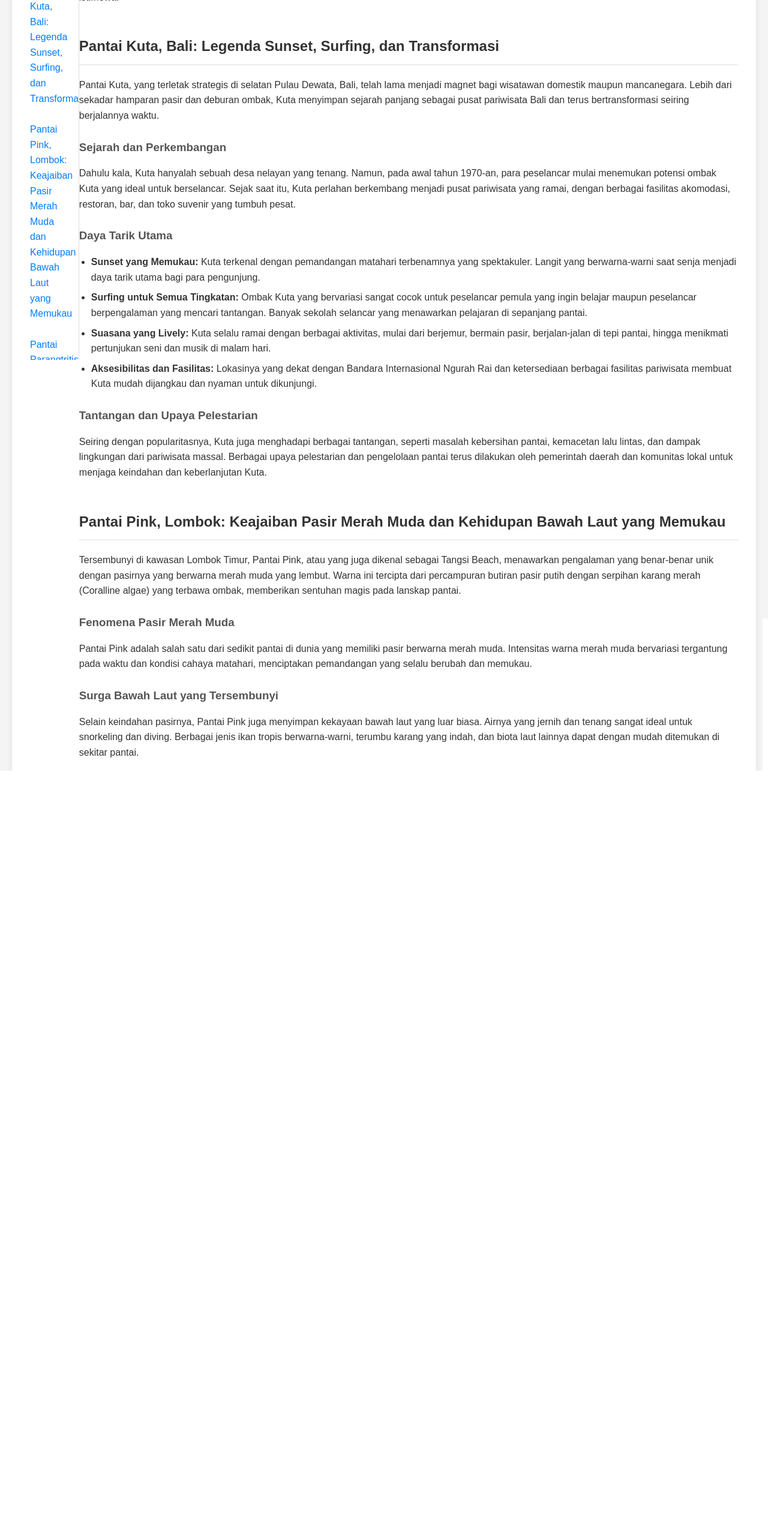
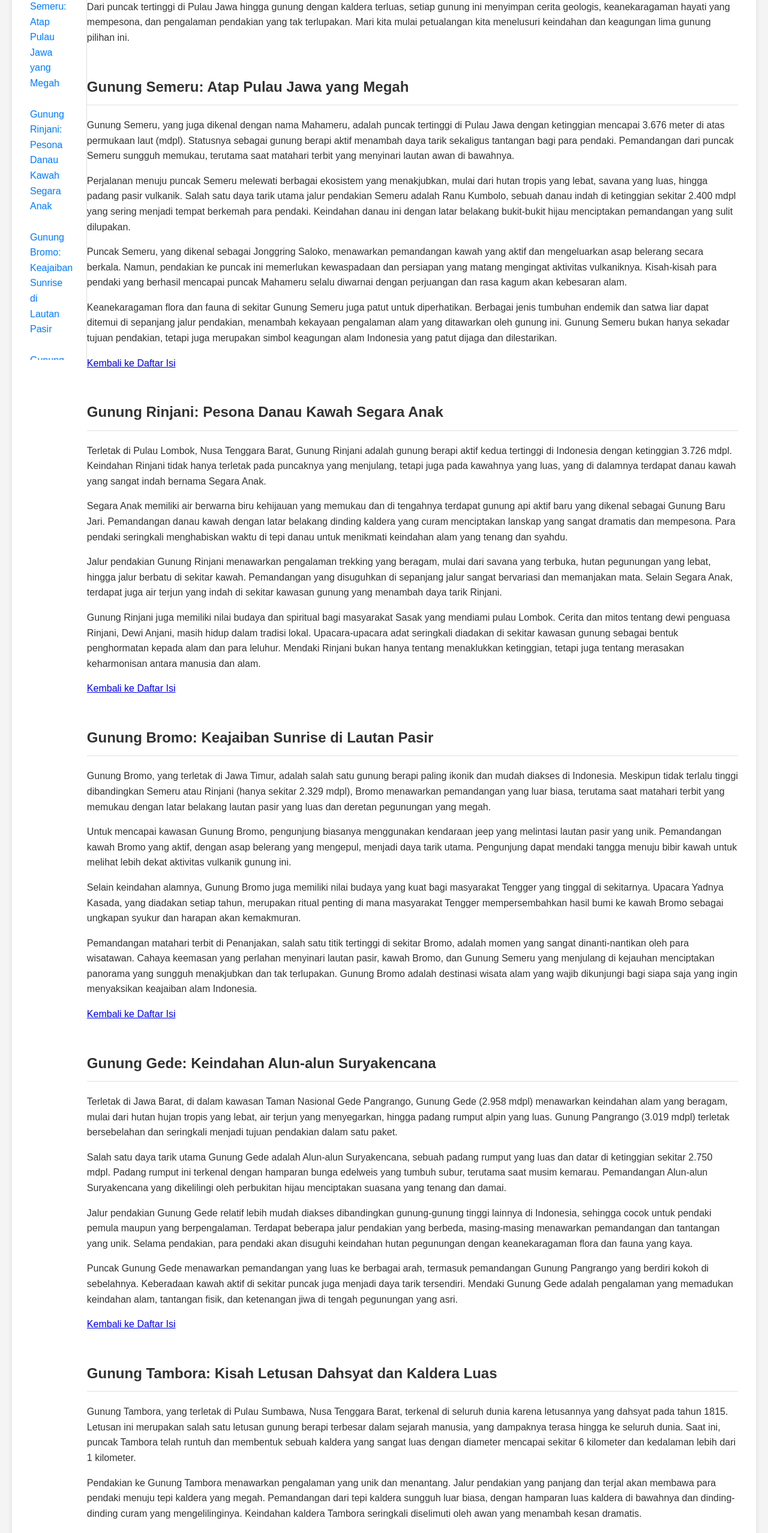
Before and after one commit to bintangahmad15/tugas3, a plain HTML site: page index.html in a window 1280 px wide. Shown: the part 240-2796 px from the top of the page at 60% size. Drawn offline with Linux system fonts and the light colour scheme.

Commit message:
Update index.html

```diff
--- a/index.html
+++ b/index.html
@@ -3,7 +3,7 @@
 <head>
     <meta charset="UTF-8">
     <meta name="viewport" content="width=device-width, initial-scale=1.0">
-    <title>Menjelajahi Lebih Dalam: Lima Pantai Eksotis di Indonesia</title>
+    <title>Menjelajahi Keindahan 5 Puncak Gunung di Indonesia</title>
     <link rel="stylesheet" href="style.css">
 </head>
 <body>
@@ -12,109 +12,69 @@
             <h2>Daftar Isi</h2>
             <ul class="outline">
                 <li><a href="#pendahuluan">Pendahuluan</a></li>
-                <li><a href="#pantai-kuta-bali">Pantai Kuta, Bali: Legenda Sunset, Surfing, dan Transformasi</a></li>
-                <li><a href="#pantai-pink-lombok">Pantai Pink, Lombok: Keajaiban Pasir Merah Muda dan Kehidupan Bawah Laut yang Memukau</a></li>
-                <li><a href="#pantai-parangtritis-yogyakarta">Pantai Parangtritis, Yogyakarta: Mistis, Ombak Selatan yang Perkasa, dan Budaya Lokal</a></li>
-                <li><a href="#raja-ampat-papua">Raja Ampat, Papua: Labirin Pulau Karst, Surga Bawah Laut, dan Keanekaragaman Hayati yang Tak Tertandingi</a></li>
-                <li><a href="#kepulauan-derawan-kaltim">Kepulauan Derawan, Kalimantan Timur: Rumah Penyu Raksasa, Manta Ray, dan Ubur-Ubur Langka</a></li>
-                <li><a href="#kesimpulan">Kesimpulan</a></li>
+                <li><a href="#gunung-semeru">Gunung Semeru: Atap Pulau Jawa yang Megah</a></li>
+                <li><a href="#gunung-rinjani">Gunung Rinjani: Pesona Danau Kawah Segara Anak</a></li>
+                <li><a href="#gunung-bromo">Gunung Bromo: Keajaiban Sunrise di Lautan Pasir</a></li>
+                <li><a href="#gunung-gede">Gunung Gede: Keindahan Alun-alun Suryakencana</a></li>
+                <li><a href="#gunung-tambora">Gunung Tambora: Kisah Letusan Dahsyat dan Kaldera Luas</a></li>
+                <li><a href="#penutup">Penutup</a></li>
             </ul>
         </aside>
         <main class="article">
             <section id="pendahuluan">
-                <h1>Menjelajahi Lebih Dalam: Lima Pantai Eksotis di Indonesia</h1>
-                <p>Indonesia, dengan ribuan pulau yang membentang dari Sabang hingga Merauke, adalah gudangnya keindahan alam yang luar biasa, termasuk deretan pantai-pantai eksotis yang memukau. Setiap pantai memiliki karakteristik unik, mulai dari pasir putih yang lembut, tebing karang yang menjulang, hingga kekayaan bawah laut yang menakjubkan. Artikel ini akan membawa Anda dalam perjalanan virtual untuk menjelajahi lima pantai ikonik Indonesia, menggali lebih dalam tentang daya tarik alam, budaya, aktivitas yang ditawarkan, serta informasi menarik lainnya yang membuat pantai-pantai ini begitu istimewa.</p>
+                <h2>Pendahuluan</h2>
+                <p>Indonesia, negeri kepulauan yang kaya akan keindahan alam, menyimpan sejuta pesona yang tak pernah habis untuk dieksplorasi. Di antara bentang alamnya yang memukau, berdiri kokoh deretan gunung-gunung yang menjulang tinggi, menantang para petualang dan memanjakan mata dengan panorama yang luar biasa. Artikel ini akan mengajak Anda dalam perjalanan virtual untuk mengenal lebih dekat lima puncak gunung ikonik di Indonesia, masing-masing dengan keunikan dan daya tariknya tersendiri.</p>
+                <p>Dari puncak tertinggi di Pulau Jawa hingga gunung dengan kaldera terluas, setiap gunung ini menyimpan cerita geologis, keanekaragaman hayati yang mempesona, dan pengalaman pendakian yang tak terlupakan. Mari kita mulai petualangan kita menelusuri keindahan dan keagungan lima gunung pilihan ini.</p>
             </section>
 
-            <section id="pantai-kuta-bali">
-                <h2>Pantai Kuta, Bali: Legenda Sunset, Surfing, dan Transformasi</h2>
-                <p>Pantai Kuta, yang terletak strategis di selatan Pulau Dewata, Bali, telah lama menjadi magnet bagi wisatawan domestik maupun mancanegara. Lebih dari sekadar hamparan pasir dan deburan ombak, Kuta menyimpan sejarah panjang sebagai pusat pariwisata Bali dan terus bertransformasi seiring berjalannya waktu.</p>
-                <h3>Sejarah dan Perkembangan</h3>
-                <p>Dahulu kala, Kuta hanyalah sebuah desa nelayan yang tenang. Namun, pada awal tahun 1970-an, para peselancar mulai menemukan potensi ombak Kuta yang ideal untuk berselancar. Sejak saat itu, Kuta perlahan berkembang menjadi pusat pariwisata yang ramai, dengan berbagai fasilitas akomodasi, restoran, bar, dan toko suvenir yang tumbuh pesat.</p>
-                <h3>Daya Tarik Utama</h3>
-                <ul>
-                    <li><strong>Sunset yang Memukau:</strong> Kuta terkenal dengan pemandangan matahari terbenamnya yang spektakuler. Langit yang berwarna-warni saat senja menjadi daya tarik utama bagi para pengunjung.</li>
-                    <li><strong>Surfing untuk Semua Tingkatan:</strong> Ombak Kuta yang bervariasi sangat cocok untuk peselancar pemula yang ingin belajar maupun peselancar berpengalaman yang mencari tantangan. Banyak sekolah selancar yang menawarkan pelajaran di sepanjang pantai.</li>
-                    <li><strong>Suasana yang Lively:</strong> Kuta selalu ramai dengan berbagai aktivitas, mulai dari berjemur, bermain pasir, berjalan-jalan di tepi pantai, hingga menikmati pertunjukan seni dan musik di malam hari.</li>
-                    <li><strong>Aksesibilitas dan Fasilitas:</strong> Lokasinya yang dekat dengan Bandara Internasional Ngurah Rai dan ketersediaan berbagai fasilitas pariwisata membuat Kuta mudah dijangkau dan nyaman untuk dikunjungi.</li>
-                </ul>
-                <h3>Tantangan dan Upaya Pelestarian</h3>
-                <p>Seiring dengan popularitasnya, Kuta juga menghadapi berbagai tantangan, seperti masalah kebersihan pantai, kemacetan lalu lintas, dan dampak lingkungan dari pariwisata massal. Berbagai upaya pelestarian dan pengelolaan pantai terus dilakukan oleh pemerintah daerah dan komunitas lokal untuk menjaga keindahan dan keberlanjutan Kuta.</p>
+            <section id="gunung-semeru">
+                <h2>Gunung Semeru: Atap Pulau Jawa yang Megah</h2>
+                <p>Gunung Semeru, yang juga dikenal dengan nama Mahameru, adalah puncak tertinggi di Pulau Jawa dengan ketinggian mencapai 3.676 meter di atas permukaan laut (mdpl). Statusnya sebagai gunung berapi aktif menambah daya tarik sekaligus tantangan bagi para pendaki. Pemandangan dari puncak Semeru sungguh memukau, terutama saat matahari terbit yang menyinari lautan awan di bawahnya.</p>
+                <p>Perjalanan menuju puncak Semeru melewati berbagai ekosistem yang menakjubkan, mulai dari hutan tropis yang lebat, savana yang luas, hingga padang pasir vulkanik. Salah satu daya tarik utama jalur pendakian Semeru adalah Ranu Kumbolo, sebuah danau indah di ketinggian sekitar 2.400 mdpl yang sering menjadi tempat berkemah para pendaki. Keindahan danau ini dengan latar belakang bukit-bukit hijau menciptakan pemandangan yang sulit dilupakan.</p>
+                <p>Puncak Semeru, yang dikenal sebagai Jonggring Saloko, menawarkan pemandangan kawah yang aktif dan mengeluarkan asap belerang secara berkala. Namun, pendakian ke puncak ini memerlukan kewaspadaan dan persiapan yang matang mengingat aktivitas vulkaniknya. Kisah-kisah para pendaki yang berhasil mencapai puncak Mahameru selalu diwarnai dengan perjuangan dan rasa kagum akan kebesaran alam.</p>
+                <p>Keanekaragaman flora dan fauna di sekitar Gunung Semeru juga patut untuk diperhatikan. Berbagai jenis tumbuhan endemik dan satwa liar dapat ditemui di sepanjang jalur pendakian, menambah kekayaan pengalaman alam yang ditawarkan oleh gunung ini. Gunung Semeru bukan hanya sekadar tujuan pendakian, tetapi juga merupakan simbol keagungan alam Indonesia yang patut dijaga dan dilestarikan.</p>
+                <p><a href="#daftar-isi" class="back-to-top">Kembali ke Daftar Isi</a></p>
             </section>
 
-            <section id="pantai-pink-lombok">
-                <h2>Pantai Pink, Lombok: Keajaiban Pasir Merah Muda dan Kehidupan Bawah Laut yang Memukau</h2>
-                <p>Tersembunyi di kawasan Lombok Timur, Pantai Pink, atau yang juga dikenal sebagai Tangsi Beach, menawarkan pengalaman yang benar-benar unik dengan pasirnya yang berwarna merah muda yang lembut. Warna ini tercipta dari percampuran butiran pasir putih dengan serpihan karang merah (Coralline algae) yang terbawa ombak, memberikan sentuhan magis pada lanskap pantai.</p>
-                <h3>Fenomena Pasir Merah Muda</h3>
-                <p>Pantai Pink adalah salah satu dari sedikit pantai di dunia yang memiliki pasir berwarna merah muda. Intensitas warna merah muda bervariasi tergantung pada waktu dan kondisi cahaya matahari, menciptakan pemandangan yang selalu berubah dan memukau.</p>
-                <h3>Surga Bawah Laut yang Tersembunyi</h3>
-                <p>Selain keindahan pasirnya, Pantai Pink juga menyimpan kekayaan bawah laut yang luar biasa. Airnya yang jernih dan tenang sangat ideal untuk snorkeling dan diving. Berbagai jenis ikan tropis berwarna-warni, terumbu karang yang indah, dan biota laut lainnya dapat dengan mudah ditemukan di sekitar pantai.</p>
-                <h3>Aktivitas dan Tips Berkunjung</h3>
-                <ul>
-                    <li><strong>Snorkeling dan Diving:</strong> Jangan lewatkan kesempatan untuk menjelajahi keindahan bawah laut Pantai Pink. Sewa peralatan snorkeling atau diving dari penyedia lokal.</li>
-                    <li><strong>Bersantai di Tepi Pantai:</strong> Nikmati keunikan pasir merah muda sambil berjemur atau sekadar bersantai di bawah payung pantai.</li>
-                    <li><strong>Mengunjungi Bukit di Sekitar Pantai:</strong> Dapatkan pemandangan yang lebih luas dari Pantai Pink dan sekitarnya dengan mendaki bukit-bukit kecil di sekitar pantai.</li>
-                    <li><strong>Waktu Terbaik Berkunjung:</strong> Waktu terbaik untuk mengunjungi Pantai Pink adalah saat cuaca cerah, biasanya antara bulan April hingga Oktober.</li>
-                </ul>
+            <section id="gunung-rinjani">
+                <h2>Gunung Rinjani: Pesona Danau Kawah Segara Anak</h2>
+                <p>Terletak di Pulau Lombok, Nusa Tenggara Barat, Gunung Rinjani adalah gunung berapi aktif kedua tertinggi di Indonesia dengan ketinggian 3.726 mdpl. Keindahan Rinjani tidak hanya terletak pada puncaknya yang menjulang, tetapi juga pada kawahnya yang luas, yang di dalamnya terdapat danau kawah yang sangat indah bernama Segara Anak.</p>
+                <p>Segara Anak memiliki air berwarna biru kehijauan yang memukau dan di tengahnya terdapat gunung api aktif baru yang dikenal sebagai Gunung Baru Jari. Pemandangan danau kawah dengan latar belakang dinding kaldera yang curam menciptakan lanskap yang sangat dramatis dan mempesona. Para pendaki seringkali menghabiskan waktu di tepi danau untuk menikmati keindahan alam yang tenang dan syahdu.</p>
+                <p>Jalur pendakian Gunung Rinjani menawarkan pengalaman trekking yang beragam, mulai dari savana yang terbuka, hutan pegunungan yang lebat, hingga jalur berbatu di sekitar kawah. Pemandangan yang disuguhkan di sepanjang jalur sangat bervariasi dan memanjakan mata. Selain Segara Anak, terdapat juga air terjun yang indah di sekitar kawasan gunung yang menambah daya tarik Rinjani.</p>
+                <p>Gunung Rinjani juga memiliki nilai budaya dan spiritual bagi masyarakat Sasak yang mendiami pulau Lombok. Cerita dan mitos tentang dewi penguasa Rinjani, Dewi Anjani, masih hidup dalam tradisi lokal. Upacara-upacara adat seringkali diadakan di sekitar kawasan gunung sebagai bentuk penghormatan kepada alam dan para leluhur. Mendaki Rinjani bukan hanya tentang menaklukkan ketinggian, tetapi juga tentang merasakan keharmonisan antara manusia dan alam.</p>
+                <p><a href="#daftar-isi" class="back-to-top">Kembali ke Daftar Isi</a></p>
             </section>
 
-            <section id="pantai-parangtritis-yogyakarta">
-                <h2>Pantai Parangtritis, Yogyakarta: Mistis, Ombak Selatan yang Perkasa, dan Budaya Lokal</h2>
-                <p>Pantai Parangtritis, yang terletak sekitar 27 kilometer di selatan Kota Yogyakarta, bukan hanya terkenal dengan keindahan alamnya tetapi juga dengan aura mistis dan legenda yang melekat padanya. Ombak Samudra Hindia yang besar dan pemandangan senja yang dramatis menjadi daya tarik utama pantai ini.</p>
-                <h3>Legenda Ratu Kidul</h3>
-                <p>Bagi masyarakat Jawa, terutama Yogyakarta, Pantai Parangtritis diyakini sebagai gerbang kerajaan mistis Ratu Kidul, penguasa Laut Selatan. Berbagai mitos dan larangan terkait pantai ini masih dipercaya hingga kini, menambah daya tarik spiritual dan budaya bagi para pengunjung.</p>
-                <h3>Keindahan Alam yang Menantang</h3>
-                <ul>
-                    <li><strong>Ombak yang Perkasa:</strong> Ombak di Pantai Parangtritis terkenal besar dan kuat, menjadikannya daya tarik bagi para peselancar yang berpengalaman namun juga berbahaya bagi perenang biasa.</li>
-                    <li><strong>Gurun Pasir Parangkusumo:</strong> Tidak jauh dari Pantai Parangtritis, terdapat gumuk pasir yang luas menyerupai gurun kecil. Pengunjung dapat menyewa ATV atau menaiki bendi untuk menjelajahi area ini.</li>
-                    <li><strong>Pemandangan Senja yang Romantis:</strong> Sunset di Parangtritis seringkali dianggap sebagai salah satu yang terindah di Jawa. Langit yang berwarna jingga dan siluet ombak menciptakan suasana yang romantis.</li>
-                    <li><strong>Tebing Karang dan Goa:</strong> Di sekitar pantai terdapat tebing-tebing karang yang eksotis dan beberapa goa yang konon memiliki cerita mistis.</li>
-                </ul>
-                <h3>Interaksi dengan Budaya Lokal</h3>
-                <p>Mengunjungi Parangtritis juga memberikan kesempatan untuk berinteraksi dengan budaya lokal. Anda dapat melihat tradisi dan kepercayaan masyarakat setempat terkait pantai ini, serta menikmati kuliner khas Yogyakarta yang dijajakan di sekitar pantai.</p>
+            <section id="gunung-bromo">
+                <h2>Gunung Bromo: Keajaiban Sunrise di Lautan Pasir</h2>
+                <p>Gunung Bromo, yang terletak di Jawa Timur, adalah salah satu gunung berapi paling ikonik dan mudah diakses di Indonesia. Meskipun tidak terlalu tinggi dibandingkan Semeru atau Rinjani (hanya sekitar 2.329 mdpl), Bromo menawarkan pemandangan yang luar biasa, terutama saat matahari terbit yang memukau dengan latar belakang lautan pasir yang luas dan deretan pegunungan yang megah.</p>
+                <p>Untuk mencapai kawasan Gunung Bromo, pengunjung biasanya menggunakan kendaraan jeep yang melintasi lautan pasir yang unik. Pemandangan kawah Bromo yang aktif, dengan asap belerang yang mengepul, menjadi daya tarik utama. Pengunjung dapat mendaki tangga menuju bibir kawah untuk melihat lebih dekat aktivitas vulkanik gunung ini.</p>
+                <p>Selain keindahan alamnya, Gunung Bromo juga memiliki nilai budaya yang kuat bagi masyarakat Tengger yang tinggal di sekitarnya. Upacara Yadnya Kasada, yang diadakan setiap tahun, merupakan ritual penting di mana masyarakat Tengger mempersembahkan hasil bumi ke kawah Bromo sebagai ungkapan syukur dan harapan akan kemakmuran.</p>
+                <p>Pemandangan matahari terbit di Penanjakan, salah satu titik tertinggi di sekitar Bromo, adalah momen yang sangat dinanti-nantikan oleh para wisatawan. Cahaya keemasan yang perlahan menyinari lautan pasir, kawah Bromo, dan Gunung Semeru yang menjulang di kejauhan menciptakan panorama yang sungguh menakjubkan dan tak terlupakan. Gunung Bromo adalah destinasi wisata alam yang wajib dikunjungi bagi siapa saja yang ingin menyaksikan keajaiban alam Indonesia.</p>
+                <p><a href="#daftar-isi" class="back-to-top">Kembali ke Daftar Isi</a></p>
             </section>
 
-            <section id="raja-ampat-papua">
-                <h2>Raja Ampat, Papua: Labirin Pulau Karst, Surga Bawah Laut, dan Keanekaragaman Hayati yang Tak Tertandingi</h2>
-                <p>Raja Ampat, yang secara harfiah berarti "Empat Raja," adalah sebuah kepulauan yang menakjubkan di ujung barat laut Semenanjung Kepala Burung Papua. Terdiri dari lebih dari 1.500 pulau kecil, caye, dan beting, Raja Ampat diakui sebagai salah satu pusat keanekaragaman hayati laut terkaya di dunia.</p>
-                <h3>Keajaiban Bawah Laut</h3>
-                <ul>
-                    <li><strong>Ribuan Spesies Laut:</strong> Perairan Raja Ampat adalah rumah bagi lebih dari 1.500 spesies ikan, 700 jenis moluska, dan 537 jenis karang. Keanekaragaman ini menjadikannya surga bagi para penyelam dan penggemar snorkeling.</li>
-                    <li><strong>Spot Diving dan Snorkeling Kelas Dunia:</strong> Beberapa spot diving dan snorkeling paling terkenal di Raja Ampat antara lain Piaynemo, Wayag, Cape Kri, dan Blue Magic. Setiap lokasi menawarkan pengalaman yang unik dengan pemandangan bawah laut yang spektakuler.</li>
-                    <li><strong>Arus Laut yang Kaya Nutrisi:</strong> Arus laut yang kuat di Raja Ampat membawa nutrisi yang mendukung pertumbuhan terumbu karang dan kehidupan laut yang melimpah.</li>
-                </ul>
-                <h3>Lanskap Pulau Karst yang Memukau</h3>
-                <ul>
-                    <li><strong>Gugusan Pulau yang Ikonik:</strong> Pemandangan gugusan pulau-pulau karst yang menjulang di tengah laut biru, terutama di kawasan Wayag dan Piaynemo, telah menjadi ikon Raja Ampat yang mendunia.</li>
-                    <li><strong>Puncak Pandang yang Menakjubkan:</strong> Mendaki puncak-puncak pulau di Wayag dan Piaynemo akan memberikan Anda panorama 360 derajat yang tak terlupakan dari labirin pulau-pulau karst.</li>
-                </ul>
-                <h3>Konservasi dan Keberlanjutan</h3>
-                <p>Mengingat kekayaan alamnya yang luar biasa, upaya konservasi dan pariwisata berkelanjutan menjadi sangat penting di Raja Ampat. Berbagai organisasi dan pemerintah daerah bekerja sama untuk melindungi ekosistem yang rapuh ini dari ancaman kerusakan lingkungan.</p>
+            <section id="gunung-gede">
+                <h2>Gunung Gede: Keindahan Alun-alun Suryakencana</h2>
+                <p>Terletak di Jawa Barat, di dalam kawasan Taman Nasional Gede Pangrango, Gunung Gede (2.958 mdpl) menawarkan keindahan alam yang beragam, mulai dari hutan hujan tropis yang lebat, air terjun yang menyegarkan, hingga padang rumput alpin yang luas. Gunung Pangrango (3.019 mdpl) terletak bersebelahan dan seringkali menjadi tujuan pendakian dalam satu paket.</p>
+                <p>Salah satu daya tarik utama Gunung Gede adalah Alun-alun Suryakencana, sebuah padang rumput yang luas dan datar di ketinggian sekitar 2.750 mdpl. Padang rumput ini terkenal dengan hamparan bunga edelweis yang tumbuh subur, terutama saat musim kemarau. Pemandangan Alun-alun Suryakencana yang dikelilingi oleh perbukitan hijau menciptakan suasana yang tenang dan damai.</p>
+                <p>Jalur pendakian Gunung Gede relatif lebih mudah diakses dibandingkan gunung-gunung tinggi lainnya di Indonesia, sehingga cocok untuk pendaki pemula maupun yang berpengalaman. Terdapat beberapa jalur pendakian yang berbeda, masing-masing menawarkan pemandangan dan tantangan yang unik. Selama pendakian, para pendaki akan disuguhi keindahan hutan pegunungan dengan keanekaragaman flora dan fauna yang kaya.</p>
+                <p>Puncak Gunung Gede menawarkan pemandangan yang luas ke berbagai arah, termasuk pemandangan Gunung Pangrango yang berdiri kokoh di sebelahnya. Keberadaan kawah aktif di sekitar puncak juga menjadi daya tarik tersendiri. Mendaki Gunung Gede adalah pengalaman yang memadukan keindahan alam, tantangan fisik, dan ketenangan jiwa di tengah pegunungan yang asri.</p>
+                <p><a href="#daftar-isi" class="back-to-top">Kembali ke Daftar Isi</a></p>
             </section>
 
-            <section id="kepulauan-derawan-kaltim">
-                <h2>Kepulauan Derawan, Kalimantan Timur: Rumah Penyu Raksasa, Manta Ray, dan Ubur-Ubur Langka</h2>
-                <p>Terletak di Provinsi Kalimantan Timur, Kepulauan Derawan adalah sebuah surga bahari yang terdiri dari beberapa pulau indah, termasuk Pulau Derawan, Maratua, Kakaban, dan Sangalaki. Kawasan ini terkenal dengan keindahan bawah lautnya yang memukau dan menjadi habitat bagi berbagai spesies laut langka dan dilindungi.</p>
-                <h3>Keanekaragaman Biota Laut yang Dilindungi</h3>
-                <ul>
-                    <li><strong>Penyu Hijau dan Penyu Sisik:</strong> Kepulauan Derawan adalah salah satu tempat bertelur penting bagi penyu hijau dan penyu sisik. Anda dapat melihat penyu-penyu ini berenang bebas di sekitar pulau.</li>
-                    <li><strong>Pari Manta Raksasa:</strong> Pulau Sangalaki dikenal sebagai "Ibukota Manta Ray" karena sering menjadi tempat berkumpulnya puluhan hingga ratusan pari manta yang berukuran besar.</li>
-                    <li><strong>Danau Ubur-Ubur Tanpa Sengat di Kakaban:</strong> Pulau Kakaban memiliki danau air asin yang unik dengan jutaan ubur-ubur yang tidak menyengat, memungkinkan Anda untuk berenang di antara mereka dengan aman.</li>
-                </ul>
-                <h3>Pesona Pulau-Pulau Utama</h3>
-                <ul>
-                    <li><strong>Pulau Derawan:</strong> Pulau utama dengan penginapan di atas air yang ikonik, pantai berpasir putih, dan kehidupan bawah laut yang mudah diakses.</li>
-                    <li><strong>Pulau Maratua:</strong> Pulau berbentuk bulan sabit dengan lagoon yang indah dan spot diving yang menakjubkan.</li>
-                    <li><strong>Pulau Sangalaki:</strong> Terkenal dengan pari manta dan juga menjadi tempat peneluran penyu.</li>
-                    <li><strong>Pulau Kakaban:</strong> Rumah bagi danau ubur-ubur tanpa sengat dan juga memiliki dinding karang vertikal yang menarik bagi para penyelam.</li>
-                </ul>
-                <h3>Upaya Konservasi</h3>
-                <p>Pemerintah daerah dan berbagai organisasi terus berupaya untuk melindungi ekosistem Kepulauan Derawan yang unik dan rentan. Pariwisata yang bertanggung jawab dan kesadaran akan pentingnya konservasi menjadi kunci untuk menjaga keindahan kawasan ini bagi generasi mendatang.</p>
+            <section id="gunung-tambora">
+                <h2>Gunung Tambora: Kisah Letusan Dahsyat dan Kaldera Luas</h2>
+                <p>Gunung Tambora, yang terletak di Pulau Sumbawa, Nusa Tenggara Barat, terkenal di seluruh dunia karena letusannya yang dahsyat pada tahun 1815. Letusan ini merupakan salah satu letusan gunung berapi terbesar dalam sejarah manusia, yang dampaknya terasa hingga ke seluruh dunia. Saat ini, puncak Tambora telah runtuh dan membentuk sebuah kaldera yang sangat luas dengan diameter mencapai sekitar 6 kilometer dan kedalaman lebih dari 1 kilometer.</p>
+                <p>Pendakian ke Gunung Tambora menawarkan pengalaman yang unik dan menantang. Jalur pendakian yang panjang dan terjal akan membawa para pendaki menuju tepi kaldera yang megah. Pemandangan dari tepi kaldera sungguh luar biasa, dengan hamparan luas kaldera di bawahnya dan dinding-dinding curam yang mengelilinginya. Keindahan kaldera Tambora seringkali diselimuti oleh awan yang menambah kesan dramatis.</p>
+                <p>Sejarah letusan Tambora yang mengguncang dunia menjadikannya sebagai objek penelitian yang menarik bagi para ilmuwan. Dampak letusan terhadap iklim global dan kehidupan manusia pada masa itu menjadi pelajaran berharga tentang kekuatan alam. Mengunjungi Tambora bukan hanya tentang menikmati keindahan alamnya, tetapi juga tentang merenungkan sejarah geologis bumi yang luar biasa.</p>
+                <p>Meskipun jalur pendakiannya cukup menantang, keindahan dan keunikan Gunung Tambora menjadikannya sebagai destinasi yang menarik bagi para pendaki yang mencari pengalaman yang berbeda. Pemandangan kaldera yang luas dan dalam, serta kisah sejarah letusannya yang mendunia, akan memberikan kesan yang mendalam bagi siapa saja yang mengunjunginya.</p>
+                <p><a href="#daftar-isi" class="back-to-top">Kembali ke Daftar Isi</a></p>
             </section>
 
-            <section id="kesimpulan">
-                <h2>Kesimpulan</h2>
-                <p>Kelima pantai eksotis yang telah kita jelajahi ini hanyalah sebagian kecil dari kekayaan bahari Indonesia yang tak ternilai harganya. Dari keunikan pasir merah muda hingga keajaiban bawah laut Raja Ampat dan rumah bagi biota laut langka di Derawan, setiap pantai menawarkan pengalaman yang berbeda dan meninggalkan kesan yang mendalam. Mari kita terus menjaga dan melestarikan keindahan pantai-pantai Indonesia agar tetap menjadi surga bagi kita dan generasi yang akan datang.</p>
+            <section id="penutup">
+                <h2>Penutup</h2>
+                <p>Menjelajahi keindahan lima puncak gunung di Indonesia ini hanyalah sebagian kecil dari kekayaan alam yang dimiliki oleh negeri ini. Setiap gunung memiliki pesonanya tersendiri, menawarkan pengalaman yang unik dan pemandangan yang tak terlupakan. Semoga artikel ini dapat menambah wawasan Anda tentang keindahan alam Indonesia dan menginspirasi untuk terus menjaga dan melestarikan warisan alam yang tak ternilai harganya ini.</p>
             </section>
         </main>
     </div>
```
